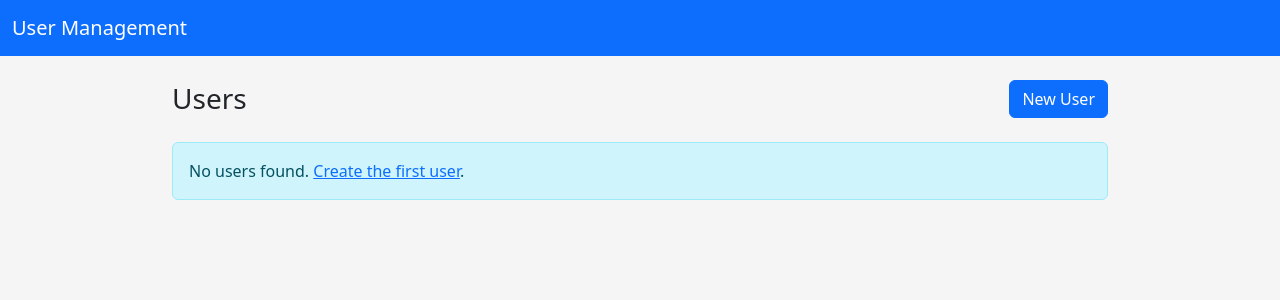
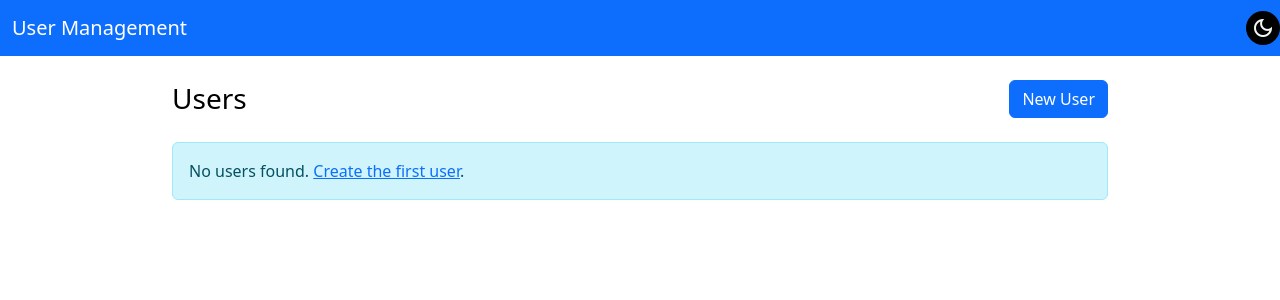
Before and after one commit to meachsenbroseth/flask_app3, a Flask app: page /users/ in a window 1280 px wide. Shown: the top 300 px of the page. Run offline with Flask 3, Linux system fonts and the light colour scheme.

Commit message:
add dark mode

```diff
--- a/app/static/css/style.css
+++ b/app/static/css/style.css
@@ -1,5 +1,16 @@
+:root {
+    --bg: #ffffff;
+    --text: #000000;
+}
+
+.dark {
+    --bg: #1e1e1e;
+    --text: #f5f5f5;
+}
 body{
-    background-color: #f5f5f5;
+    background: var(--bg);
+    color: var(--text);
+    transition: background 0.3s ease, color 0.3s ease;
 }
 main.container{
     max-width: 960px;
@@ -9,3 +20,21 @@ main.container{
 .table th{
     vertical-align: middle;
 }
+
+#darkMode{
+    display: block;
+    padding: 5px;
+    background-color: black;
+    color: #f5f5f5;
+    border-radius: 20px;
+    cursor: pointer;
+
+}
+#lightMode{
+    display: none;
+    padding: 5px;
+    background-color: black;
+    color: #f5f5f5;
+    border-radius: 20px;
+    cursor: pointer;
+}
--- a/app/static/js/main.js
+++ b/app/static/js/main.js
@@ -22,3 +22,41 @@ document.addEventListener("DOMContentLoaded", () => {
         msg.className = strong ? "form-text text-success" : "form-text text-danger";
     });
 });
+
+const darkMode = document.getElementById("darkMode");
+const lightMode = document.getElementById("lightMode");
+const html = document.documentElement;
+
+// ----- Load saved theme from localStorage -----
+const savedTheme = localStorage.getItem("theme");
+
+if (savedTheme === "dark") {
+    html.classList.add("dark");
+    darkMode.style.display = "none";
+    lightMode.style.display = "block";
+} else {
+    html.classList.remove("dark");
+    darkMode.style.display = "block";
+    lightMode.style.display = "none";
+}
+
+// ----- Click handling -----
+document.addEventListener("click", (e) => {
+
+    // Switch to DARK mode
+    if (e.target.closest("#darkMode")) {
+        html.classList.add("dark");
+        localStorage.setItem("theme", "dark");
+        darkMode.style.display = "none";
+        lightMode.style.display = "block";
+    }
+
+    // Switch to LIGHT mode
+    if (e.target.closest("#lightMode")) {
+        html.classList.remove("dark");
+        localStorage.setItem("theme", "light");
+        lightMode.style.display = "none";
+        darkMode.style.display = "block";
+    }
+
+});
--- a/app/templates/layouts/base.html
+++ b/app/templates/layouts/base.html
@@ -10,7 +10,9 @@
 
     <!-- Custom CSS -->
     <link rel="stylesheet" href="{{ url_for('static', filename='css/style.css') }}" />
-    {% block extra_css %}{% endblock %}
+    <!-- google font -->
+    <link rel="stylesheet" href="https://fonts.googleapis.com/css2?family=Material+Symbols+Outlined:opsz,wght,FILL,GRAD@20..48,100..700,0..1,-50..200&icon_names=dark_mode" />
+    <link rel="stylesheet" href="https://fonts.googleapis.com/css2?family=Material+Symbols+Outlined:opsz,wght,FILL,GRAD@20..48,100..700,0..1,-50..200&icon_names=light" />
 </head>
 
 <body>
@@ -19,6 +21,12 @@
             <a class="navbar-brand" href="{{ url_for('users.index') }}">
                 User Management
             </a>
+        </div>
+        <div id="dark-mode">
+            <span class="material-symbols-outlined" id="darkMode">dark_mode</span>
+        </div>
+        <div id="light-mode">
+            <span class="material-symbols-outlined" id="lightMode">light</span>
         </div>
     </nav>
 
```
